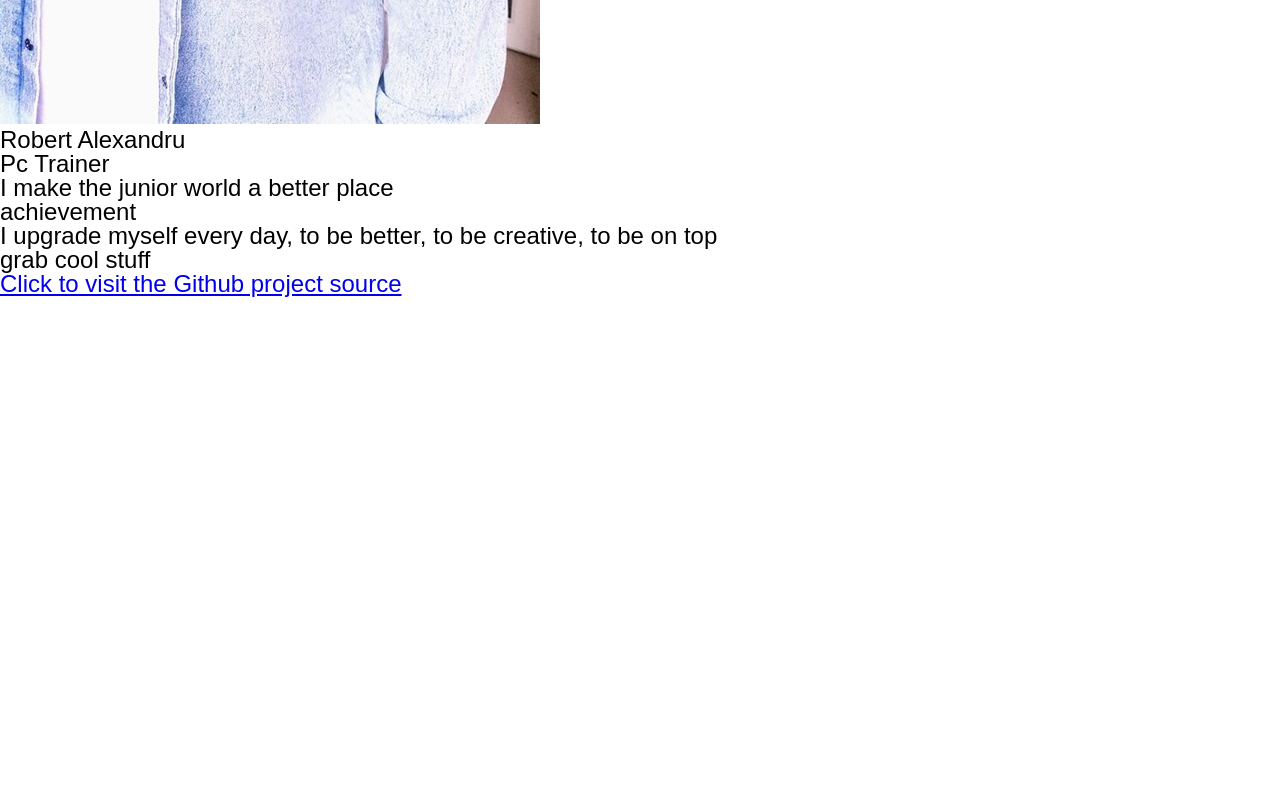
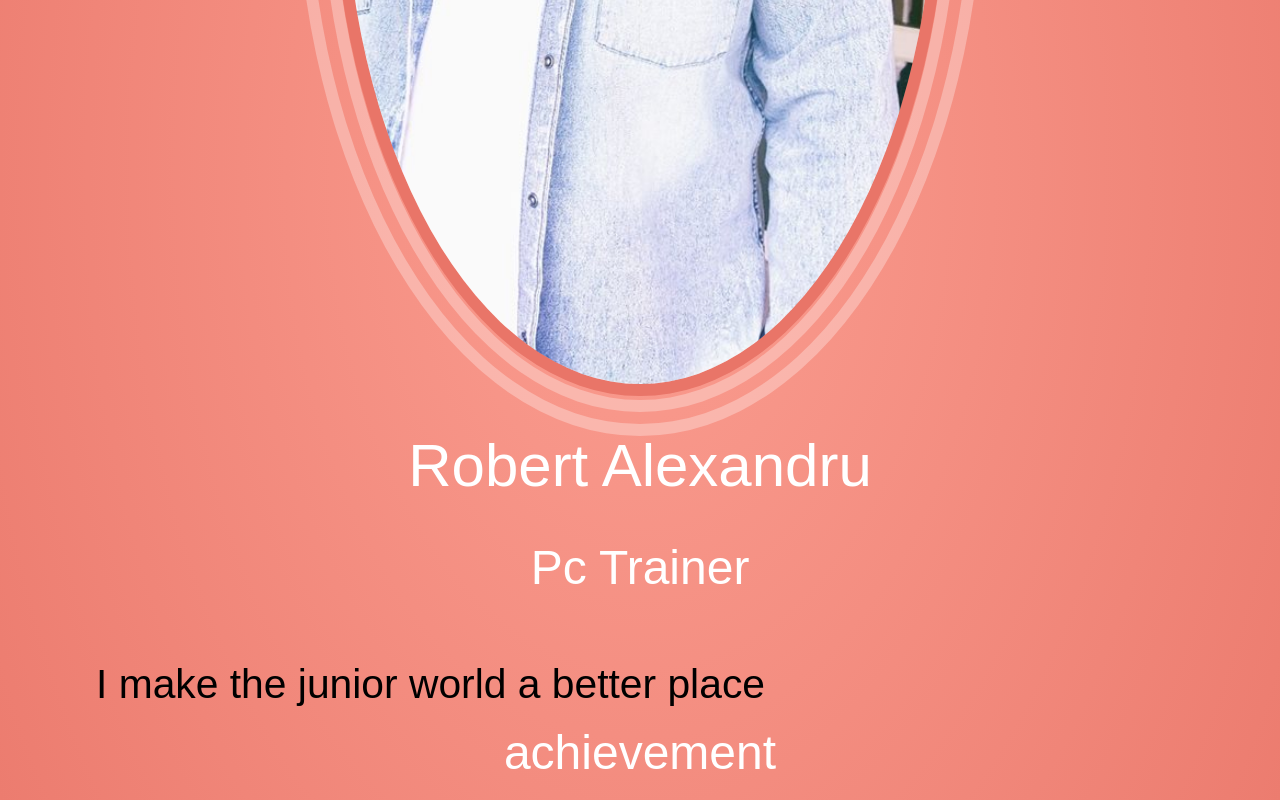
Before and after one commit to robertoalx/my-cv, a website: page src/index.pug in a window 1280 px wide. Shown: the part 1660-2460 px from the top of the page. Before the commit the page ends 1957 px from the top, so only its background shows below. Drawn offline with nearby package versions, Linux system fonts and the light colour scheme; files that its build step writes are made by us from their sources; files whose address does not match are found by name; a web font is replaced by a local one.

Commit message:
style the about me section

```diff
--- a/src/_component/about-me/about-me.pug
+++ b/src/_component/about-me/about-me.pug
@@ -27,7 +27,7 @@
     .about-me__avatar-wrapper
         img.about-me__avatar(src=imagePath)
     .about-me__full-name=myFullName
-    .about-me__full-title=myTitle
+    .about-me__title=myTitle
     .about-me__slogan=slogan
 
     .about-me__title=achievements.title
@@ -36,6 +36,6 @@
     .about-me__title=coolStuff.title
     .about-me__link-list
         each button in coolStuff.buttonList
-            a(href=button.url)
-                span=button.label
-                span(class=`.my-cv__icon--${button.icon}`)
+            a.about-me__link(href=button.url)
+                .about-me__link-description-span=button.label
+                span(class=`my-cv__icon--${button.icon}`)
--- a/src/_component/about-me/about-me.scss
+++ b/src/_component/about-me/about-me.scss
@@ -1,2 +1,94 @@
-#about-me {
+.about-me {
+    background-image: radial-gradient(
+      ellipse,
+      #fb9e91,
+      #e97568,
+  );
 }
+
+.about-me__header {
+    color: white;
+    padding: 1rem 2rem;
+    font-size: 4rem;
+    margin-bottom: 1rem;
+}
+
+.about-me__avatar {
+    border-radius: 50%;
+    width: 100%;
+    border: 0.5rem solid #e97568;
+}
+
+.about-me__avatar-wrapper {
+    border-radius: 50%;
+    width: 100%;
+    border: 0.5rem solid #e97568
+}
+
+.about-me__avatar-wrapper {
+    max-width: 50%;
+    margin: 1rem auto;
+    border: 0.5rem solid rgba(255, 255, 255, 0.3);
+    border-radius: 50%;
+    position: relative;
+
+    &::after {
+        content: '';
+        position: absolute;
+        border: 0.5rem solid rgba(255, 255, 255, 0.3);
+        top: -1.5rem;
+        bottom: -1.5rem;
+        right: -1.5rem;
+        left: -1.5rem;
+        border-radius: 50%;
+
+    }
+}
+
+.about-me__full-name {
+    font-size: 2.5rem;
+}
+
+.about-me__title {
+    font-size: 2rem;
+}
+
+.about-me__full-name,
+.about-me__title {
+    color: white;
+    padding: 0 1rem 2rem;
+    text-align: center;
+}
+
+.about-me__slogan,
+.about-me__content {
+    font-size: 1.7rem;
+    text-align: justify;
+    padding: 1rem;
+    text-indent: 3rem;
+}
+
+.about-me__link-list {
+    text-align: center;
+}
+
+.about-me__link {
+    display: inline-block;
+    width: 80%;
+    font-size: 3rem;
+    text-decoration: none;
+    border: 0.1rem solid #7ea1a6;
+    border-radius: 1rem;
+    background-color: white;
+    color: #7ea1a6;
+    margin: 1rem auto;
+    display: flex;
+    justify-content: space-around;
+    align-items: center;
+    padding: 1rem;
+}
+
+.about-me__link-description-span {
+  font-size: 1.5rem;
+  line-height: 1.5;
+}
```
Also changed, not shown: 1 other file.
